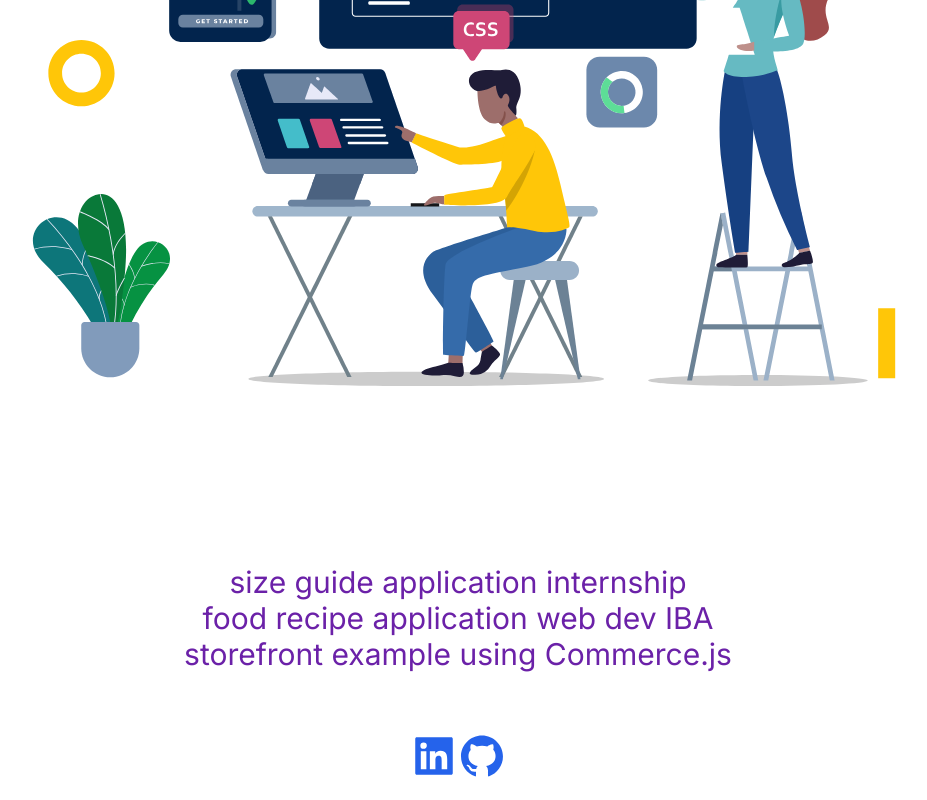
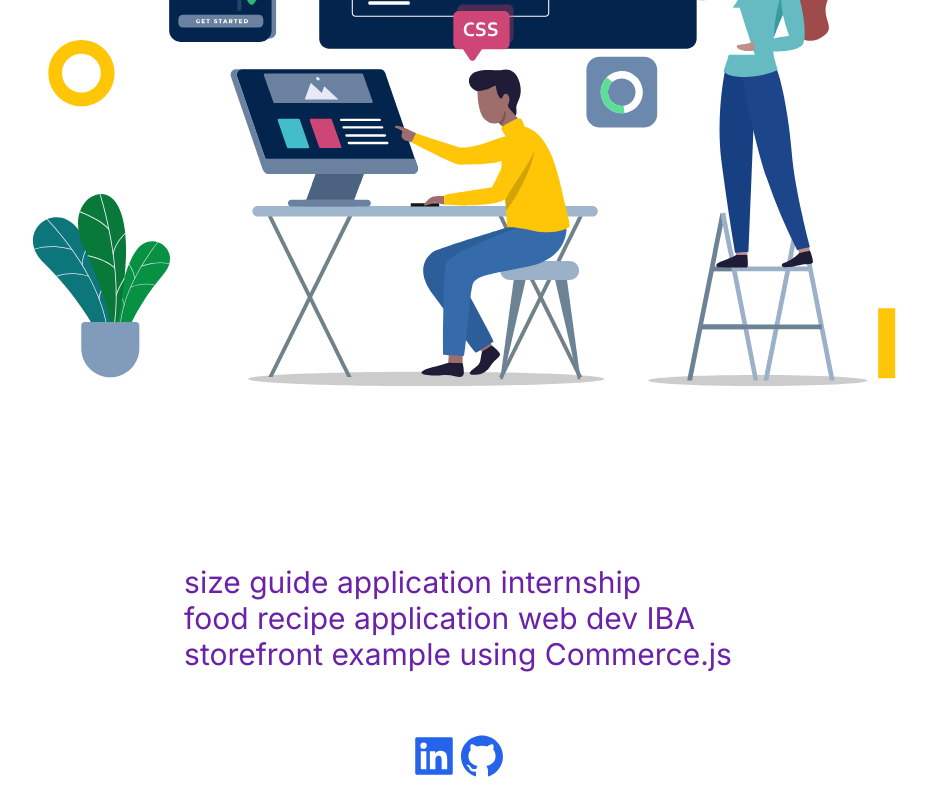
Before and after one commit to andresuarezschou/my-website-project, a Next.js app: page / in a window 1280 px wide. Shown: the part 836-1636 px from the top of the page, without its empty margins (182-1109 px from the left). Built offline with nearby package versions, Linux system fonts and the light colour scheme.

Commit message:
Update page.tsx
want to have the links in ordered list using the github app commiting changes from smartphone

```diff
--- a/app/page.tsx
+++ b/app/page.tsx
@@ -27,13 +27,17 @@ export default function Home() {
           </div>
         </div>
         <div className="text-3xl flex-col flex justify-center items-center text-purple-800 p-10">
-
+        <ol>
+<li>
           <a href="https://musical-twilight-75b4a5.netlify.app/"> size guide application internship </a>
-
+      </li>
+<li>
           <a href="https://reliable-tulumba-787b60.netlify.app"> food recipe application web dev IBA </a>
-
+      </li>
+<li>
           <a href="https://glittering-faloodeh-0f2668.netlify.app/"> storefront example using Commerce.js </a>
-
+</li>
+        </ol>
         </div>
         <div className="text-5xl flex justify-center py-5 text-blue-600">
           <a href="https://www.linkedin.com/in/andre-suarez-schou/"><AiFillLinkedin /></a>
```
